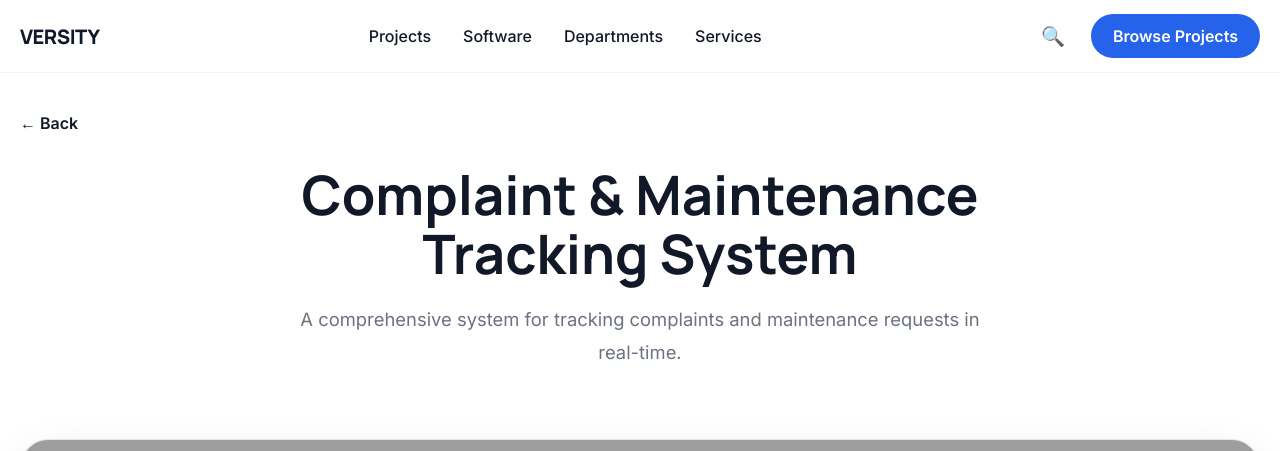
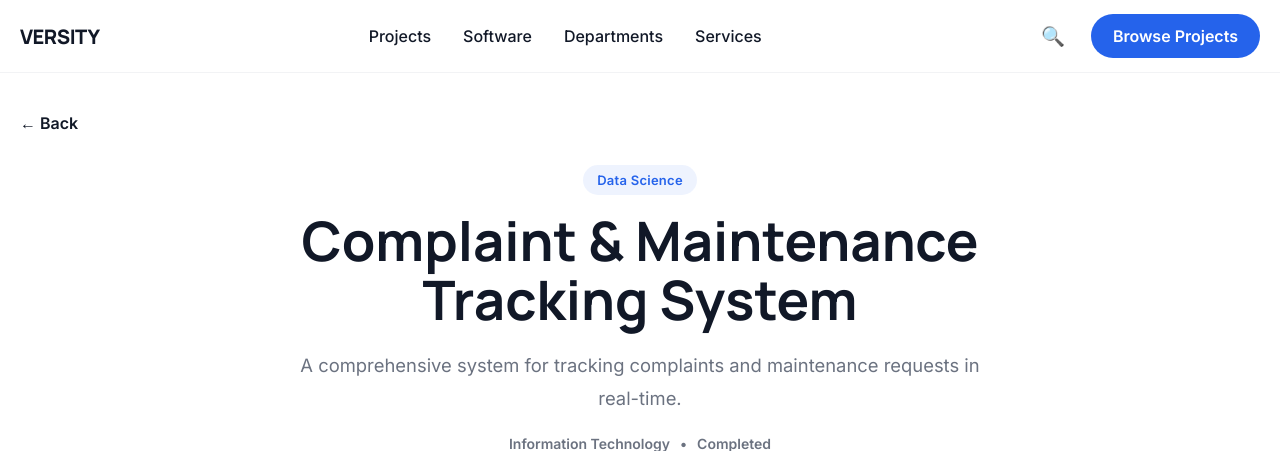
Before and after one commit to samuelsuotor/Versity, a Flask app: page /projects/complaint-maintenance-tracking-system in a window 1280 px wide. Shown: the top 451 px of the page. Run offline with Flask 3, Linux system fonts and the light colour scheme; grey boxes are pictures that could not be loaded.

Commit message:
Sprint 4.1 - Fix the Project Detail page hierarchy

```diff
--- a/static/css/style.css
+++ b/static/css/style.css
@@ -2449,6 +2449,60 @@ DISCOVER SECTION
 }
 
 /* ==========================================================
+   PROJECT DETAIL HERO
+========================================================== */
+
+.project-hero-content {
+  max-width: 850px;
+
+  margin: 0 auto;
+
+  text-align: center;
+}
+
+.project-hero-label {
+  display: inline-flex;
+
+  align-items: center;
+
+  justify-content: center;
+
+  margin-bottom: 16px;
+
+  padding: 7px 14px;
+
+  border-radius: 999px;
+
+  background: rgba(37, 99, 235, 0.08);
+
+  color: #2563eb;
+
+  font-size: 13px;
+
+  font-weight: 700;
+
+  letter-spacing: 0.02em;
+}
+
+.project-hero-meta {
+  display: flex;
+
+  align-items: center;
+
+  justify-content: center;
+
+  gap: 10px;
+
+  margin-top: 20px;
+
+  color: var(--muted);
+
+  font-size: 14px;
+
+  font-weight: 600;
+}
+
+/* ==========================================================
    PROJECT FILTER BAR — TABLET
 ========================================================== */
 
@@ -2847,6 +2901,16 @@ DISCOVER SECTION
   .active-filters {
     width: 100%;
   }
+
+  .project-hero-content {
+    max-width: 100%;
+  }
+
+  .project-hero-meta {
+    flex-wrap: wrap;
+
+    row-gap: 6px;
+  }
 }
 
 @media (max-width: 640px) {
--- a/templates/project-details.html
+++ b/templates/project-details.html
@@ -16,9 +16,31 @@
 
         <header class="project-hero">
 
-            <h1>{{ project.title }}</h1>
+            <div class="project-hero-content">
 
-            <p>{{ project.description }}</p>
+                <span class="project-hero-label">
+                    {{ project.category }}
+                </span>
+
+                <h1>{{ project.title }}</h1>
+
+                <p>{{ project.description }}</p>
+
+                <div class="project-hero-meta">
+
+                    <span>
+                        {{ project.department }}
+                    </span>
+
+                    <span>•</span>
+
+                    <span>
+                        {{ project.status|title }}
+                    </span>
+
+                </div>
+
+            </div>
 
         </header>
 
```
